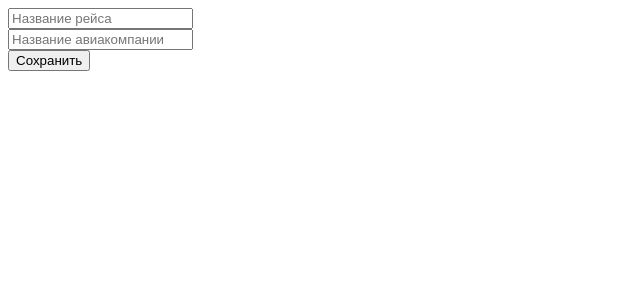
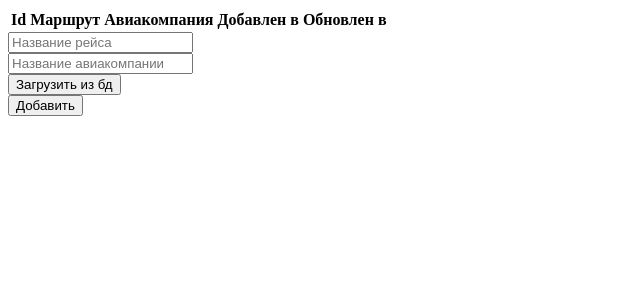
Before and after one commit to s4sh4w4lk3r/madi-practice, a Vue app in the folder frontend/: page / in a window 1280 px wide. Shown: the top 300 px of the page, without its empty margins (0-640 px from the left). Built offline with nearby package versions, Linux system fonts and the light colour scheme.

Commit message:
изменил чуть корсы и добавил вывод в таблицу

```diff
--- a/frontend/src/components/AirLines.vue
+++ b/frontend/src/components/AirLines.vue
@@ -1,10 +1,36 @@
 <template>
+
+    <table id="mainTable">
+        <thead>
+            <tr>
+                <th>Id</th>
+                <th>Маршрут</th>
+                <th>Авиакомпания</th>
+                <th>Добавлен в </th>
+                <th>Обновлен в</th>
+            </tr>
+        </thead>
+        <tbody>
+            <tr v-for="item in airlineArray">
+                <td contenteditable>{{ item.id }}</td>
+                <td contenteditable>{{ item.name }}</td>
+                <td contenteditable>{{ item.airline }}</td>
+                <td contenteditable>{{ item.createdAt }}</td>
+                <td contenteditable>{{ item.updatedAt }}</td>
+            </tr>
+        </tbody>
+    </table>
+
     <div>
-        <input v-model="flight" type="text" class="flight-input" placeholder="Название рейса">
-        <br>
-        <input v-model="airline" type="text" clas="airline-input" placeholder="Название авиакомпании">
-        <br>
-        <button @click="save">Сохранить</button>
+        <div>
+            <input v-model="flight" type="text" class="flight-input" placeholder="Название рейса">
+            <br>
+            <input v-model="airline" type="text" clas="airline-input" placeholder="Название авиакомпании">
+            <br>
+            <button @click="fetch">Загрузить из бд</button>
+            <br>
+            <button @click="save">Добавить</button>
+        </div>
     </div>
 </template>
 
@@ -12,25 +38,32 @@
 import axios from "axios";
 
 
+
 export default {
     data() {
         return {
             flight: "",
-            airline: ""
+            airline: "",
+            airlineArray: null
         }
     },
+
     mounted() {
+    },
 
-    },
     methods: {
-        save() {
+        async save() {
             const dto = {
                 Flight: this.flight,
                 Airline: this.airline
             }
 
-            axios.post("http://localhost:5111/airlines/insert", dto);
+            await axios.post("http://localhost:5111/airlines/insert", dto);
             alert("OK");
+        },
+
+        async fetch() {
+            this.airlineArray = (await axios.get("http://localhost:5111/airlines/get")).data;
         }
     }
 }
```
Also changed, not shown: 1 other file (tests, documents, lock files or other folders).
